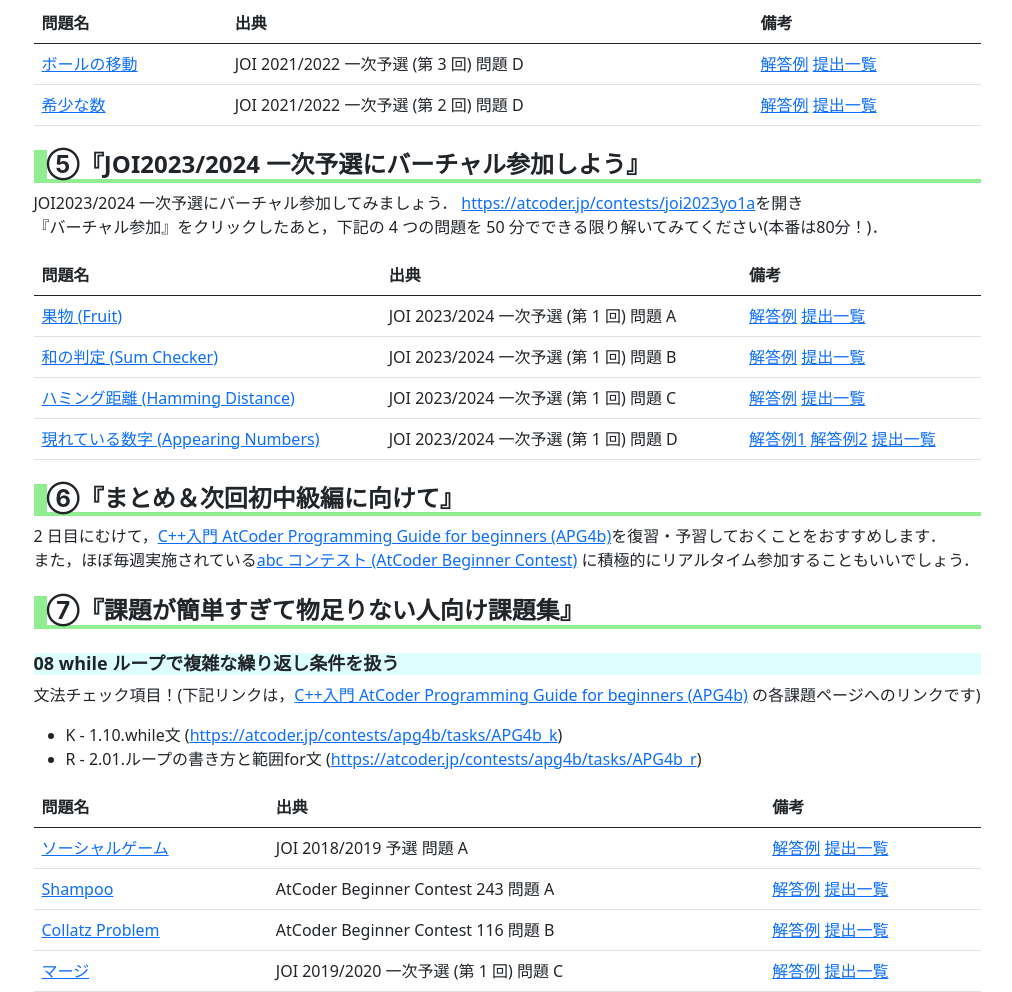
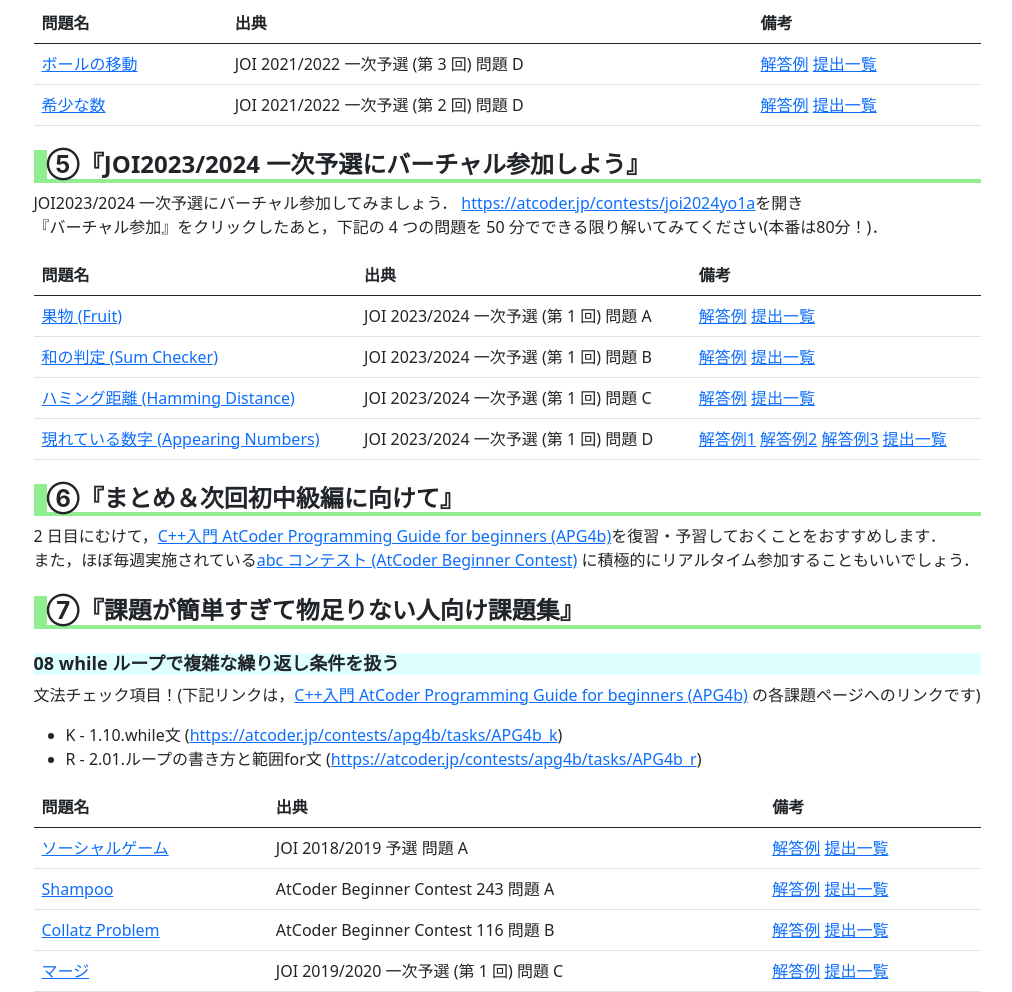
Before and after one commit to ryamamoto9020/regio2026Shizuoka, a plain HTML site: page first_after.html in a window 1280 px wide. Shown: the part 3459-4451 px from the top of the page, without its empty margins (133-1145 px from the left). Drawn offline with nearby package versions, Linux system fonts and the light colour scheme.

Commit message:
Add files via upload

```diff
--- a/first_after.html
+++ b/first_after.html
@@ -859,7 +859,7 @@
         </h2>
         <p>
           JOI2023/2024 一次予選にバーチャル参加してみましょう．
-          <a href="https://atcoder.jp/contests/joi2023yo1a">https://atcoder.jp/contests/joi2023yo1a</a>を開き<br>
+          <a href="https://atcoder.jp/contests/joi2024yo1a">https://atcoder.jp/contests/joi2024yo1a</a>を開き<br>
           『バーチャル参加』をクリックしたあと，下記の 4 つの問題を 50 分でできる限り解いてみてください(本番は80分！)．
         </p>
 
@@ -883,7 +883,7 @@
               <td>
                 <a href="https://atcoder.jp/contests/joi2024yo1a/submissions/68437410">解答例</a>
                 <a class="submissions"
-                  href="https://atcoder.jp/contests/joi2023yo1a/submissions/?f.Task=joi2023_yo1a_a&f.LanguageName=&f.Status=&f.User="
+                  href="https://atcoder.jp/contests/joi2024yo1a/submissions/?f.Task=joi2024_yo1a_a&f.LanguageName=&f.Status=&f.User="
                   target="_blank">提出一覧</a>
               </td>
             </tr>
@@ -897,7 +897,7 @@
               <td>
                 <a href="https://atcoder.jp/contests/joi2024yo1a/submissions/68437556">解答例</a>
                 <a class="submissions"
-                  href="https://atcoder.jp/contests/joi2023yo1a/submissions/?f.Task=joi2023_yo1a_b&f.LanguageName=&f.Status=&f.User="
+                  href="https://atcoder.jp/contests/joi2024yo1a/submissions/?f.Task=joi2024_yo1a_b&f.LanguageName=&f.Status=&f.User="
                   target="_blank">提出一覧</a>
               </td>
             </tr>
@@ -911,7 +911,7 @@
               <td>
                 <a href="https://atcoder.jp/contests/joi2024yo1a/submissions/68437736">解答例</a>
                 <a class="submissions"
-                  href="https://atcoder.jp/contests/joi2023yo1a/submissions/?f.Task=joi2023_yo1a_c&f.LanguageName=&f.Status=&f.User="
+                  href="https://atcoder.jp/contests/joi2024yo1a/submissions/?f.Task=joi2024_yo1a_c&f.LanguageName=&f.Status=&f.User="
                   target="_blank">提出一覧</a>
               </td>
             </tr>
@@ -924,9 +924,10 @@
               </td>
               <td>
                 <a href="https://atcoder.jp/contests/joi2024yo1a/submissions/68628282" targe="_blank">解答例1</a>
-                <a href="https://atcoder.jp/contests/joi2024yo1a/submissions/68685981" targe="_blank">解答例2</a>
+                <a href="https://atcoder.jp/contests/joi2024yo1a/submissions/78147034" targe="_blank">解答例2</a>
+                <a href="https://atcoder.jp/contests/joi2024yo1a/submissions/68685981" targe="_blank">解答例3</a>
                 <a class="submissions"
-                  href="https://atcoder.jp/contests/joi2023yo1a/submissions/?f.Task=joi2023_yo1a_d&f.LanguageName=&f.Status=&f.User="
+                  href="https://atcoder.jp/contests/joi2024yo1a/submissions/?f.Task=joi2024_yo1a_d&f.LanguageName=&f.Status=&f.User="
                   target="_blank">提出一覧</a>
               </td>
             </tr>
```
Also changed, not shown: first.html (+2 -2 lines), index.html (+1 -2 lines).
